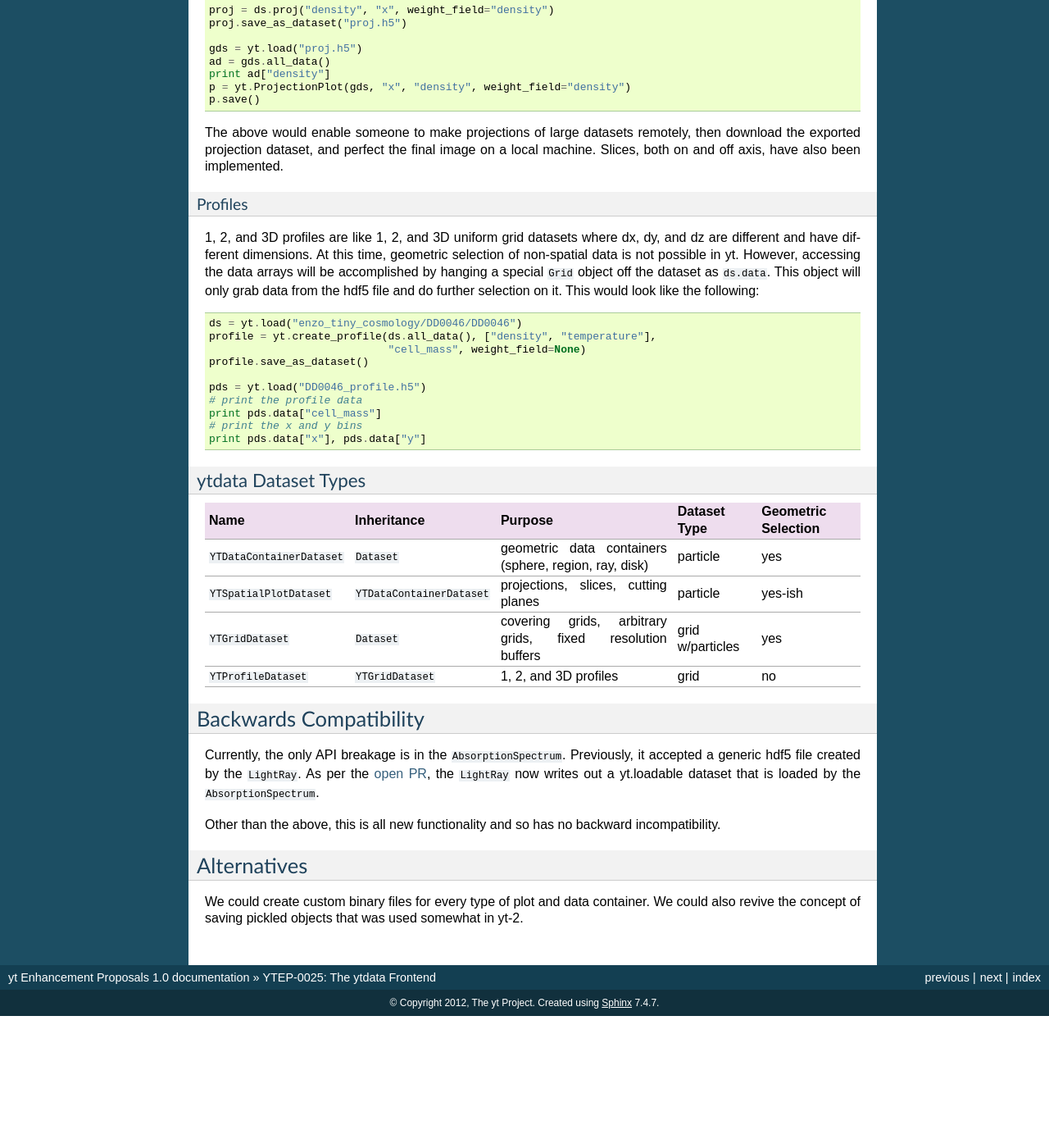
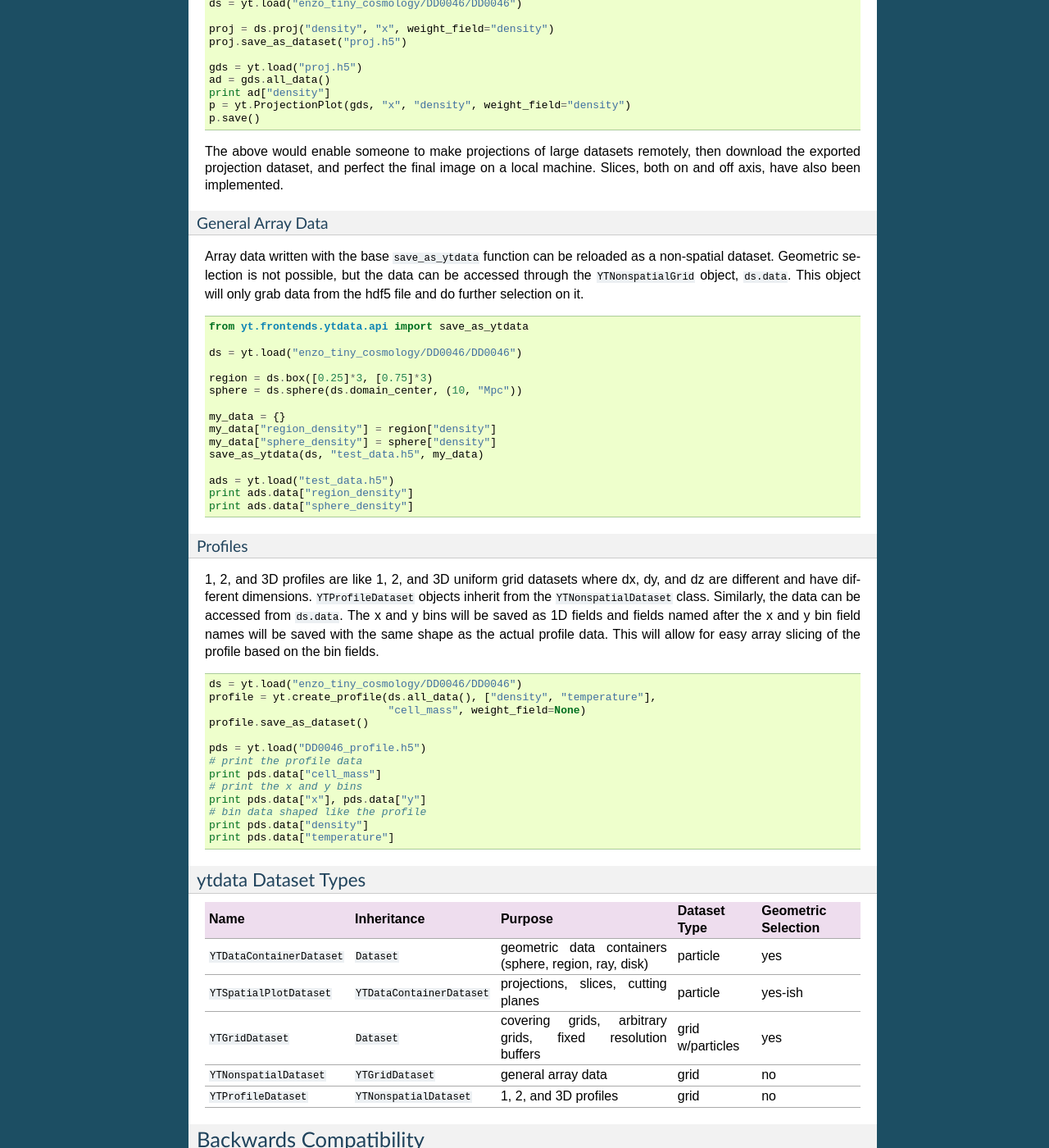
Before and after one commit to yt-project/ytep, a Sphinx documentation site: the page built from source/YTEPs/YTEP-0025.rst, in a window 1280 px wide and 1400 px high, scrolled down 2051 px. Shown: the whole window at 82% size. Built offline with Sphinx 7.4.7, drawn with Linux system fonts in a browser that asks for light colours; formulas are drawn with MathJax 3; before the commit the page ends 3290 px from its top, so only the background shows below that; some of the changed text lies outside the part shown.

Commit message:
Updating to discuss nonspatial data.

```diff
--- a/source/YTEPs/YTEP-0025.rst
+++ b/source/YTEPs/YTEP-0025.rst
@@ -56,13 +56,15 @@ attributes of the root file group.  By default, data will be saved to a "grid"
 group with "units" attributes saved for each dataset.  This function is
 implemented as ``save_as_ytdata`` in ``yt/frontends/ytdata/utilities.py``.
 
-The above function will be called by the user-facing function,
-``YTDataContainer.save_as_dataset``, which will take a filename and, optionally,
-a list of fields.  If no field list is given, then the fields that have been
-queried and cached will be saved.  This function will also make sure that
-fields necessary for geometric selection (grid position/cell size, particle
-position) are also saved.  Mesh data will be saved to the "grid" group and
-particle data will be saved to groups named after the specific particle type.
+The above function will be called by the user-facing functions,
+``YTDataContainer.save_as_dataset``, ``ProfileND.save_as_dataset``, and
+``FixedResolutionBuffer.save_as_dataset``, which will optionally take a
+filename and a list of fields.  If no field list is given, then the fields
+that have been queried and cached will be saved.  This function will also
+make sure that fields necessary for geometric selection (grid position/cell
+size, particle position) are also saved.  Mesh data will be saved to the
+"grid" group and particle data will be saved to groups named after the
+specific particle type.
 
 ytdata Frontend
 ^^^^^^^^^^^^^^^
@@ -142,15 +144,44 @@ The above would enable someone to make projections of large datasets remotely,
 then download the exported projection dataset, and perfect the final image on a
 local machine.  Slices, both on and off axis, have also been implemented.
 
+General Array Data
+%%%%%%%%%%%%%%%%%%
+
+Array data written with the base ``save_as_ytdata`` function can be reloaded
+as a non-spatial dataset.  Geometric selection is not possible, but the data
+can be accessed through the ``YTNonspatialGrid`` object, ``ds.data``.  This object
+will only grab data from the hdf5 file and do further selection on it.
+
+.. code-block:: python
+
+   from yt.frontends.ytdata.api import save_as_ytdata
+
+   ds = yt.load("enzo_tiny_cosmology/DD0046/DD0046")
+
+   region = ds.box([0.25]*3, [0.75]*3)
+   sphere = ds.sphere(ds.domain_center, (10, "Mpc"))
+
+   my_data = {}
+   my_data["region_density"] = region["density"]
+   my_data["sphere_density"] = sphere["density"]
+   save_as_ytdata(ds, "test_data.h5", my_data)
+
+   ads = yt.load("test_data.h5")
+   print ads.data["region_density"]
+   print ads.data["sphere_density"]
+
+
 Profiles
 %%%%%%%%
 
+
 1, 2, and 3D profiles are like 1, 2, and 3D uniform grid datasets where dx, dy,
-and dz are different and have different dimensions.  At this time, geometric
-selection of non-spatial data is not possible in yt.  However, accessing the
-data arrays will be accomplished by hanging a special ``Grid`` object off the
-dataset as ``ds.data``.  This object will only grab data from the hdf5 file
-and do further selection on it.  This would look like the following:
+and dz are different and have different dimensions.  ``YTProfileDataset``
+objects inherit from the ``YTNonspatialDataset`` class.  Similarly, the data
+can be accessed from ``ds.data``.  The x and y bins will be saved as 1D fields
+and fields named after the x and y bin field names will be saved with the same
+shape as the actual profile data.  This will allow for easy array slicing of the
+profile based on the bin fields.
 
 .. code-block:: python
 
@@ -164,6 +195,9 @@ and do further selection on it.  This would look like the following:
    print pds.data["cell_mass"]
    # print the x and y bins
    print pds.data["x"], pds.data["y"]
+   # bin data shaped like the profile
+   print pds.data["density"]
+   print pds.data["temperature"]
 
 ytdata Dataset Types
 ^^^^^^^^^^^^^^^^^^^^
@@ -179,7 +213,8 @@ Name                        Inheritance               Purpose
 ``YTGridDataset``          ``Dataset``                covering grids,           grid         yes
                                                       arbitrary grids,          w/particles
                                                       fixed resolution buffers
-``YTProfileDataset``       ``YTGridDataset``          1, 2, and 3D profiles     grid         no
+``YTNonspatialDataset``    ``YTGridDataset``          general array data        grid         no
+``YTProfileDataset``       ``YTNonspatialDataset``    1, 2, and 3D profiles     grid         no
 ========================== ========================== ========================= ============ ===================
 
 Backwards Compatibility
```
